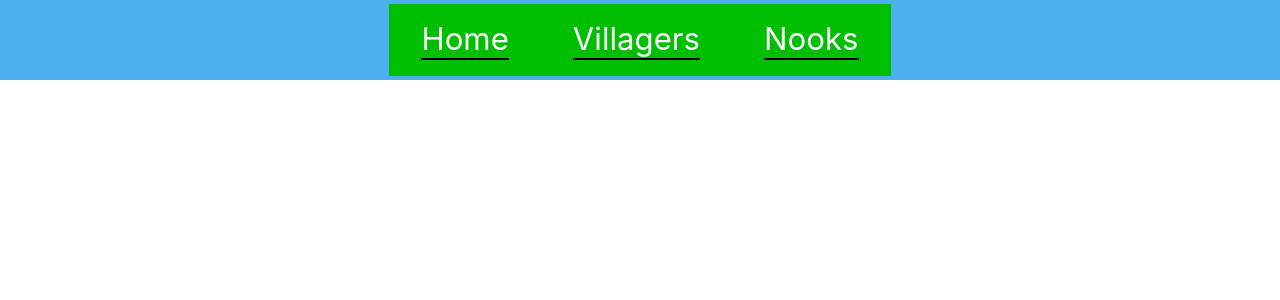
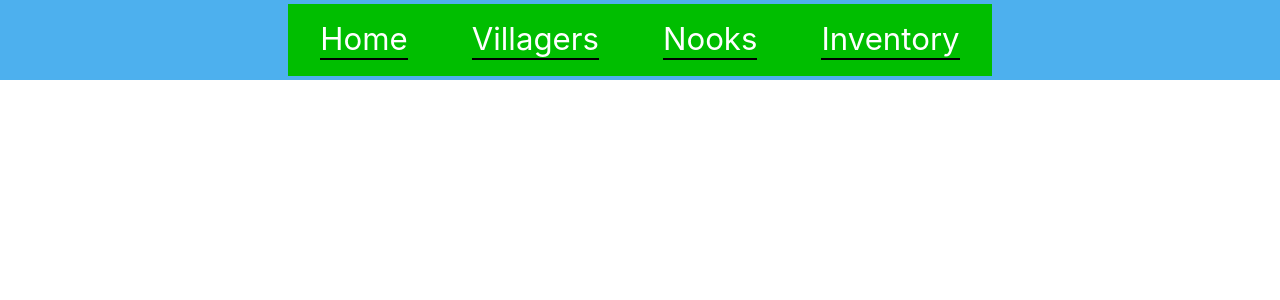
Before and after one commit to Nicole-Robbins/Phase-2-Project, a React (Create React App) app: page / in a window 1280 px wide. Shown: the top 300 px of the page. Built offline with nearby package versions, Linux system fonts and the light colour scheme; data requests are answered from the project's data file.

Commit message:
add inventory to nav

```diff
--- a/src/components/NavBar.js
+++ b/src/components/NavBar.js
@@ -6,7 +6,8 @@ function NavBar(){
         <nav>
             <NavLink exact to="/home">Home</NavLink>
             <NavLink exact to="/villagers">Villagers</NavLink>
-            <NavLink exact to="nooks">Nooks</NavLink>
+            <NavLink exact to="/nooks">Nooks</NavLink>
+            <NavLink exact to="/inventory">Inventory</NavLink>
         </nav>
     )
 }
```
